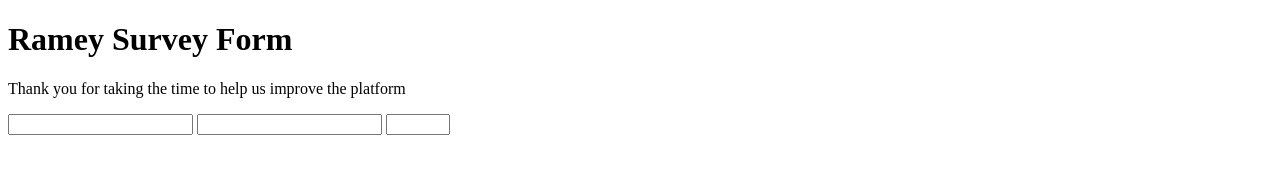
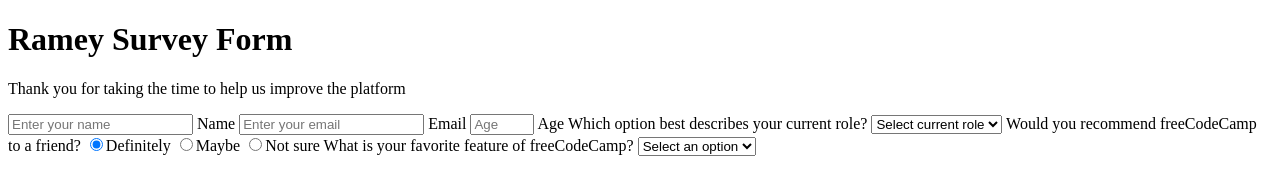
Before and after one commit to Raguf/Survey-Form, a plain HTML site: page index.html in a window 1280 px wide. Drawn offline with Linux system fonts and the light colour scheme.

Commit message:
Add new html codes

```diff
--- a/index.html
+++ b/index.html
@@ -12,12 +12,43 @@
       Thank you for taking the time to help us improve the platform
     </p>
     <form action="" id="survey-from">
-      <input type="text" id="name" required />
-      <label for="" id="name-label"></label>
-      <input type="email" id="email" required />
-      <label for="" id="email-label"></label>
-      <input type="number" id="number" min="13" max="120" />
-      <label for="" id="number-label"></label>
+      <input type="text" id="name" placeholder="Enter your name" required />
+      <label for="" id="name-label">Name</label>
+      <input type="email" id="email" placeholder="Enter your email" required />
+      <label for="" id="email-label">Email</label>
+      <input type="number" id="number" placeholder="Age" min="13" max="120" />
+      <label for="" id="number-label">Age</label>
+      <label for="dropdown"
+        >Which option best describes your current role?
+        <select name="" id="dropdown" name="dropdown">
+          <option value="">Select current role</option>
+          <option value="">Student</option>
+          <option value="">Full time job</option>
+          <option value="">Full time learner</option>
+          <option value="">Prefer not to say</option>
+          <option value="">Other</option>
+        </select>
+      </label>
+      Would you recommend freeCodeCamp to a friend?
+      <label for="recommend"
+        ><input type="radio" name="" id="recommend" checked />Definitely</label
+      >
+      <label for="recommend"
+        ><input type="radio" name="" id="recommend" />Maybe</label
+      >
+      <label for="recommend"
+        ><input type="radio" name="" id="recommend" />Not sure</label
+      >
+      <label for="dropdown"
+        >What is your favorite feature of freeCodeCamp?
+        <select name="" id="dropdown" name="dropdown">
+          <option value="">Select an option</option>
+          <option value="">Challenges</option>
+          <option value="">Projects</option>
+          <option value="">Community</option>
+          <option value="">Open Source</option>
+        </select>
+      </label>
     </form>
   </body>
 </html>
```
